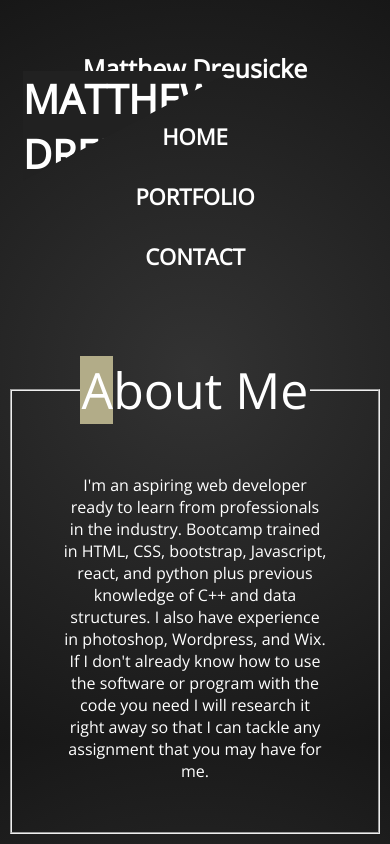
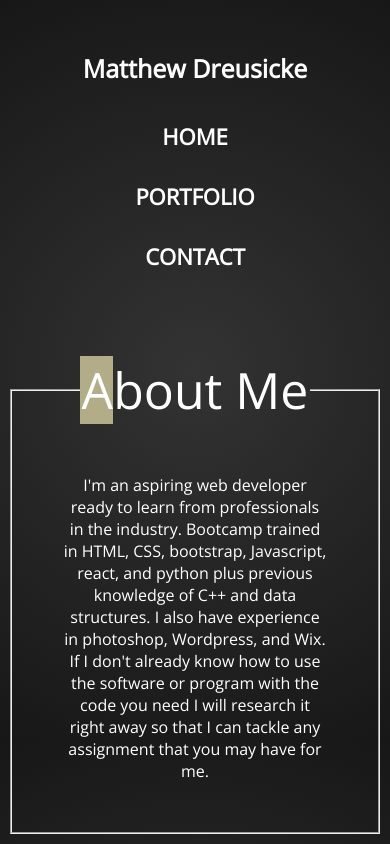
Before and after one commit to mdreu/mdreu.github.io, a plain HTML site: page index.html in a window 390 px wide. Drawn offline with nearby package versions, Linux system fonts and the light colour scheme.

Commit message:
try this

```diff
--- a/style.css
+++ b/style.css
@@ -152,6 +152,7 @@ a:hover {
     .specialName h1 {
         color: transparent;
         background: transparent;
+        bottom: 500px;
 
     }
 
```
